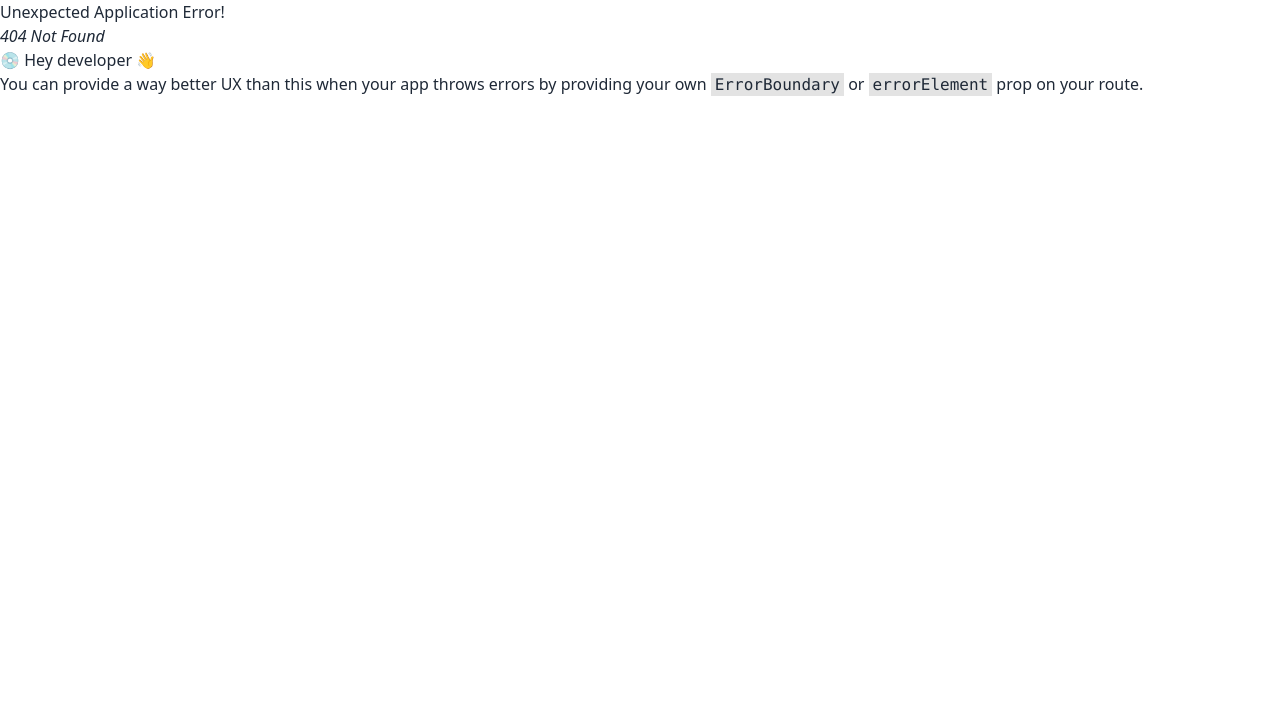
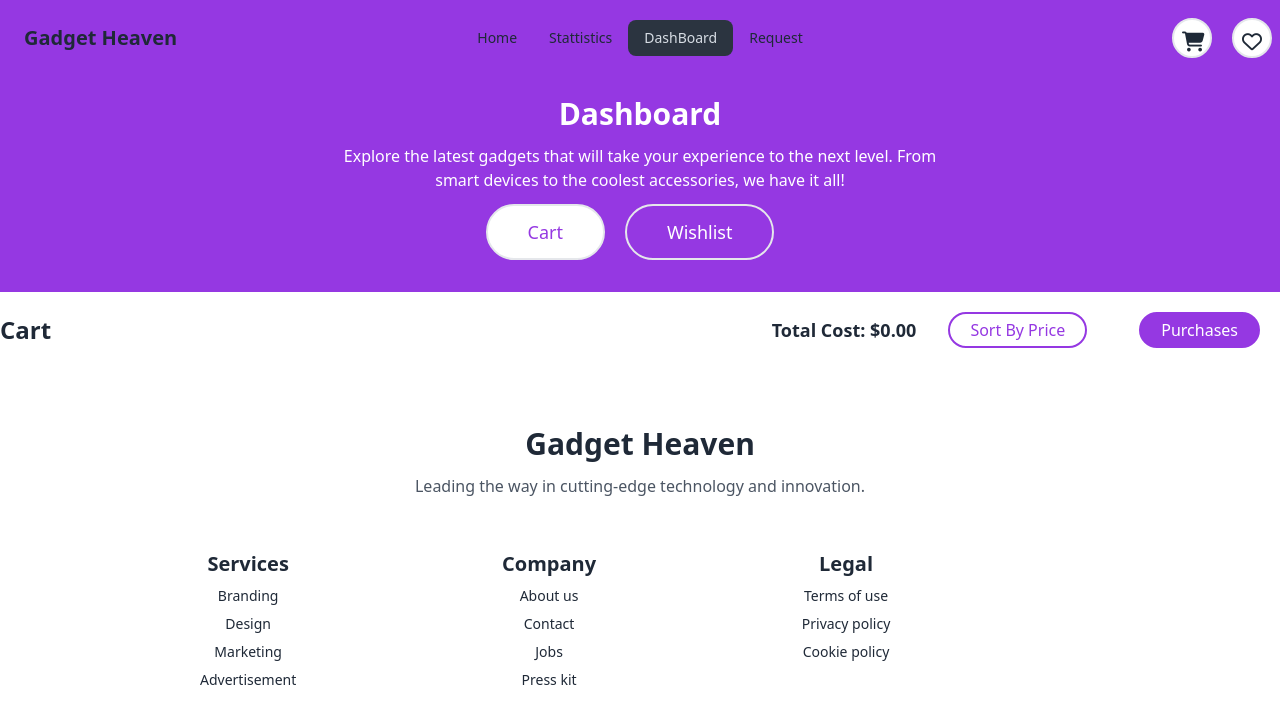
Before and after one commit to programming-hero-web-course-4/b10a8-gadget-heaven-Mominur-sumon, a React (Vite) app: page /dashboard in a window 1280 px wide. Before the commit this address had no page. Shown: the top 724 px of the page. Built offline with nearby package versions, Linux system fonts and the light colour scheme.

Commit message:
Cards section of dashboard is added

```diff
--- a/package.json
+++ b/package.json
@@ -15,7 +15,8 @@
     "react": "^18.3.1",
     "react-dom": "^18.3.1",
     "react-router-dom": "^7.0.1",
-    "sort-by": "^1.2.0"
+    "sort-by": "^1.2.0",
+    "sweetalert2": "^11.14.5"
   },
   "devDependencies": {
     "@eslint/js": "^9.15.0",
--- a/src/components/Banner.jsx
+++ b/src/components/Banner.jsx
@@ -4,7 +4,7 @@ const Banner = () => {
     return (
         <div className='mb-80'>
             <div className='bg-[#9538E2] text-center text-white'>
-                <div className='w-2/3 mx-auto pb-40 flex justify-center items-center'>
+                <div className='w-2/3 mx-auto pb-40'>
                     <h2 className='text-5xl py-5 font-bold'>Upgrade Your Tech Accessorize with Gadget Heaven Accessories</h2>
                     <p className='w-5/6 mx-auto opacity-90 my-2'>Explore the latest gadgets that will take your experience to the next level. From smart devices to the coolest accessories, we have it all!</p>
                     <button className='btn rounded-full px-5'>Shop Now</button>
--- a/src/components/Details.jsx
+++ b/src/components/Details.jsx
@@ -1,13 +1,57 @@
+import Swal from 'sweetalert2'
+import { useContext, useEffect } from 'react';
+import { useLoaderData, useParams } from 'react-router-dom';
+import { AppContext } from '../main';
 
-import { useLoaderData, useParams } from 'react-router-dom';
+const Details = () => {
 
 
-const Details = () => {
+    const {Cards, setCards, wishList, setWishList} = useContext(AppContext);
+
+    const handleAddToCart = (product) => {
+        if(Cards.find((card)=>card.product_id === product.product_id)){
+            Swal.fire({
+                icon: "error",
+                title: "Product already in cart!",
+                text: "You can only add one product at a time",
+                timer: 2000,
+              });
+            return;
+        }
+        setCards([...Cards, product]);
+        Swal.fire({
+            icon: "success",
+            title: "Product added to cart successfully!",
+            timer: 2000
+          });
+    }
+
+    const handleAddToWishList = (product) => {
+        if(wishList.find((card)=>card.product_id === product.product_id)){
+            Swal.fire({
+                icon: "error",
+                title: "Product already in wishlist!",
+                text: "You can only add one product at a time",
+                timer: 2000,
+              });
+            return;
+        }
+        setWishList([...wishList, product]);
+        Swal.fire({
+            icon: "success",
+            title: "Product added to Wishlist successfully!",
+            timer: 2000
+          });
+    }
+
+    useEffect(() => {
+        console.log("cards",Cards);
+        console.log(wishList);
+    }, [Cards, wishList]);
+
     const { id } = useParams();
     const products = useLoaderData();
-    console.log(products);
     const product = products.find((product) => product.product_id === Number(id));
-    console.log(product);
     const { product_title, product_image, price, availability, description, rating } = product;
     return (
         <div className='relative pb-96'>
@@ -20,7 +64,7 @@ const Details = () => {
                     <div className="hero-content flex-col lg:flex-row">
                         <img
                             src={product_image}
-                            className="" />
+                            className="w-1/3" />
                         <div>
                             <h1 className="text-3xl font-bold">{product_title}</h1>
                             <p className='font-semibold text-lg py-2'>Price: ${price}</p>
@@ -39,8 +83,8 @@ const Details = () => {
                                 <p><i class="fa-solid fa-star text-yellow-400"></i><i class="fa-solid fa-star text-yellow-400"></i><i class="fa-solid fa-star text-yellow-400"></i><i class="fa-solid fa-star text-yellow-400"></i><i class="fa-solid fa-star-half-stroke text-yellow-400 mr-5"></i><span className='border-2 px-3 rounded-2xl'>{rating}</span></p>
                             </div>
                             <div className='py-4 flex gap-5'>
-                                <button className="px-3 py-2 hover:bg-[#9835E2] rounded-full border-[#9835E2] border hover:text-white">Add To Card  <i class="fa-solid fa-cart-shopping"></i></button>
-                                <button className="px-3 py-2 hover:bg-[#9835E2] rounded-full border-[#9835E2] border hover:text-white"><i class="fa-regular fa-heart text-xl"></i></button>
+                                <button onClick={()=>handleAddToCart(product)} className="px-3 py-2 hover:bg-[#9835E2] rounded-full border-[#9835E2] border hover:text-white">Add To Card  <i class="fa-solid fa-cart-shopping"></i></button>
+                                <button onClick={()=>handleAddToWishList(product)} className="px-3 py-2 hover:bg-[#9835E2] rounded-full border-[#9835E2] border hover:text-white"><i class="fa-regular fa-heart text-xl"></i></button>
                             </div>
                         </div>
                     </div>
--- a/src/components/Navbar.jsx
+++ b/src/components/Navbar.jsx
@@ -6,7 +6,7 @@ const Navbar = () => {
     const links = <>
         <li><NavLink to = ''>Home</NavLink></li>
         <li><a>Stattistics</a></li>
-        <li><a>DashBoard</a></li>
+        <li><NavLink to ='/dashboard'>DashBoard</NavLink ></li>
         <li> <NavLink to="">Request</NavLink> </li>
     </>;
 
--- /dev/null
+++ b/src/components/SignleCard.jsx
@@ -0,0 +1,36 @@
+import React, { useContext } from 'react';
+import { AppContext } from '../main';
+
+const SignleCard = ({ card }) => {
+    const { Cards, setCards } = useContext(AppContext);
+    const { product_id, product_title, price, description, product_image } = card;
+
+    const handleRemove = () => {
+        const newCards = Cards.filter((c) => c.product_id !== product_id);
+        setCards(newCards);
+
+
+    }
+
+    return (
+        <div className='flex justify-between items-center w-5/6 mx-auto'>
+            <div className='flex justify-center items-center gap-5'>
+                <div>
+                    <img className='h-40 rounded-lg w-[250px]' src={product_image} alt="" />
+                </div>
+                <div>
+                    <h1 className='text-2xl font-semibold'>{product_title}</h1>
+                    <p className='text-gray-600'>{description}</p>
+                    <p>Price: $ {price}</p>
+                </div>
+            </div>
+            <div>
+                <button
+                    onClick={handleRemove}
+                    className='border-2 border-red-700 text-red-700 px-3 rounded-full'>X</button>
+            </div>
+        </div>
+    );
+};
+
+export default SignleCard;
--- a/src/components/SingleProduct.jsx
+++ b/src/components/SingleProduct.jsx
@@ -1,4 +1,4 @@
-import React, { createContext } from 'react';
+import React from 'react';
 import { NavLink, } from 'react-router-dom';
 
 const SingleProduct = ({ product }) => {
--- a/src/main.jsx
+++ b/src/main.jsx
@@ -1,15 +1,31 @@
-import { StrictMode } from 'react'
+import { createContext, StrictMode, useState } from 'react'
 import { createRoot } from 'react-dom/client'
 import './index.css'
 import router from './routes/Routes'
 import { RouterProvider } from 'react-router-dom'
 
+export const AppContext = createContext();
 
+
+export const AppProvider = ({ children }) => {
+  const [Cards, setCards] = useState([]);
+  const [wishList, setWishList] = useState([]);
+
+  return (
+    <AppContext.Provider value={{ Cards, setCards, wishList, setWishList }}>
+      {children}
+    </AppContext.Provider>
+  );
+};
 
 createRoot(document.getElementById('root')).render(
   <StrictMode>
-    <RouterProvider router={router}>
+    <AppProvider>
 
-    </RouterProvider>
+      <RouterProvider router={router}>
+
+      </RouterProvider>
+
+    </AppProvider>
   </StrictMode>,
 )
--- /dev/null
+++ b/src/pages/Dashboard.jsx
@@ -0,0 +1,83 @@
+import React, { useContext, useEffect, useState } from 'react';
+import { AppContext } from '../main';
+import SignleCard from '../components/SignleCard';
+
+const Dashboard = () => {
+    const { Cards,setCards, wishList, setwishList } = useContext(AppContext)
+    console.log(Cards);
+
+    const [cardsAtive, setCardsActive] = useState(true);
+    const [totalPrices, setTotalPrices] = useState(0);
+    useEffect(() => {
+        const totalPrices = Cards.reduce((acc, item) => acc + item.price, 0);
+        setTotalPrices(totalPrices);
+    }, [Cards]);
+    const handleCards = () => {
+        setCardsActive(true);
+    }
+
+    const handleWishlist = () => {
+        setCardsActive(false);
+    }
+
+    const handleSortByPrice = () => {
+        const sortedCards = [...Cards].sort((a, b) => a.price - b.price);
+        setCards(sortedCards);
+
+
+    }
+
+    const handlePusrchases = () => {
+        setCards([]);
+    }
+
+    return (
+        <div>
+            <div className='bg-[#9538E2] text-center py-5 text-white'>
+                <h1 className='text-3xl font-bold  mb-3'>Dashboard</h1>
+                <p className='w-1/2 mx-auto'>Explore the latest gadgets that will take your experience to the next level. From smart devices to the coolest accessories, we have it all!</p>
+                <div className='my-3'>
+                    <button
+                        onClick={handleCards}
+                        className={`border-2 mr-5 rounded-full px-10 py-3 font-medium text-lg ${cardsAtive && "bg-white text-[#9538E2]"} `}>Cart</button>
+                    <button
+                        onClick={handleWishlist}
+                        className={`border-2 mr-5 rounded-full px-10 py-3 font-medium text-lg ${!cardsAtive && "bg-white text-[#9538E2]"} `}>Wishlist</button>
+                </div>
+
+
+            </div>
+
+            <div>
+                {
+                    cardsAtive &&
+                    <div className='flex flex-col gap-5 mt-5'>
+                        <div className='flex justify-between items-center'>
+                            <h1 className='text-2xl font-bold'>Cart</h1>
+                            <div className='flex justify-between items-center gap-8'>
+                                <h1 className='font-bold text-lg'>Total Cost: ${totalPrices.toFixed(2)}</h1>
+
+                                <button
+                                    onClick={handleSortByPrice}
+                                    className='px-5 py-1 border-2 border-[#9538E2] text-[#9538E2] rounded-3xl mr-5'>Sort By Price</button>
+
+                                <button
+                                    onClick={handlePusrchases}
+                                    className='px-5 py-1 border-2 border-[#9538E2] bg-[#9538E2] rounded-3xl mr-5 text-white'>Purchases</button>
+                            </div>
+                        </div>
+                        {
+                            Cards.map((card) => (
+                                <SignleCard card={card}></SignleCard>
+                            ))}
+                    </div>
+                }
+
+
+                {!cardsAtive && <h1>Wishlist</h1>}
+            </div>
+        </div>
+    );
+};
+
+export default Dashboard;
```
Also changed, not shown: src/routes/Routes.jsx (+5 -2 lines), 1 other file (tests, documents, lock files or other folders).
